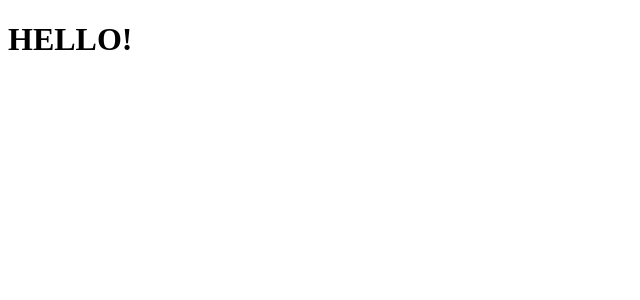
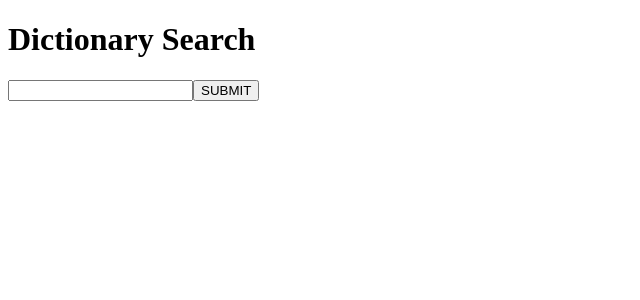
Before and after one commit to dennismaricarl/React-Projects-Mari-Dennis, a React (Create React App) app in the folder dictionary-web/: page / in a window 1280 px wide. Shown: the top 300 px of the page, without its empty margins (0-640 px from the left). Built offline with nearby package versions, Linux system fonts and the light colour scheme.

Commit message:
code to fetch word and definition

```diff
--- a/dictionary-web/src/App.js
+++ b/dictionary-web/src/App.js
@@ -1,9 +1,10 @@
 import './App.css';
+import Search from './Search';
 
 function App() {
   return (
     <div>
-      <h1>HELLO!</h1>
+      <Search/>
     </div>
   );
 }
--- /dev/null
+++ b/dictionary-web/src/Search.jsx
@@ -0,0 +1,39 @@
+import { useState} from "react";
+const Search = () => {
+
+    const [findWord, setFindWord] = useState(null)
+
+
+    const handleSubmit = async (e) => {
+        e.preventDefault()
+        const response = await fetch(`https://api.dictionaryapi.dev/api/v2/entries/en/${findWord}`)
+        const result = await response.json()
+
+        if(result){
+            setFindWord(result[0])
+        }
+    };
+
+    return (
+        <>
+            <h1>Dictionary Search </h1>
+            <input type="text"  onChange={(e) => setFindWord(e.target.value)} />
+            <button onClick={handleSubmit}>SUBMIT</button>
+
+
+        {findWord && (
+            <>
+            <h1>{findWord.word}</h1>
+            {findWord.meanings && (
+
+                <div>
+                    <p>{findWord.meanings[0].definitions[0].definition}</p>
+                </div>
+            ) }
+            </>
+        )}
+        </>
+    )
+}
+
+export default Search;
```
Also changed, not shown: 1 other file (tests, documents, lock files or other folders).
